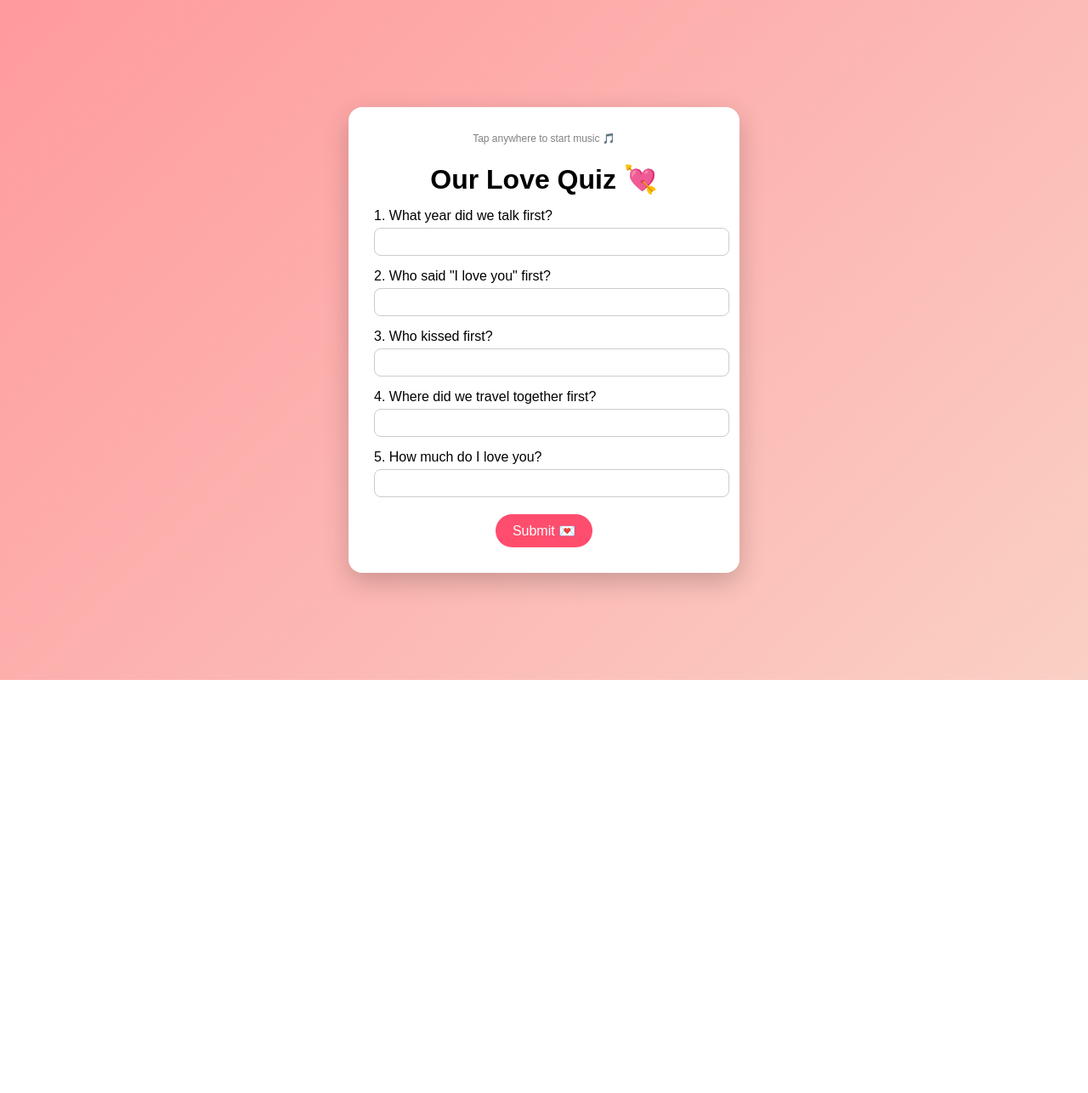
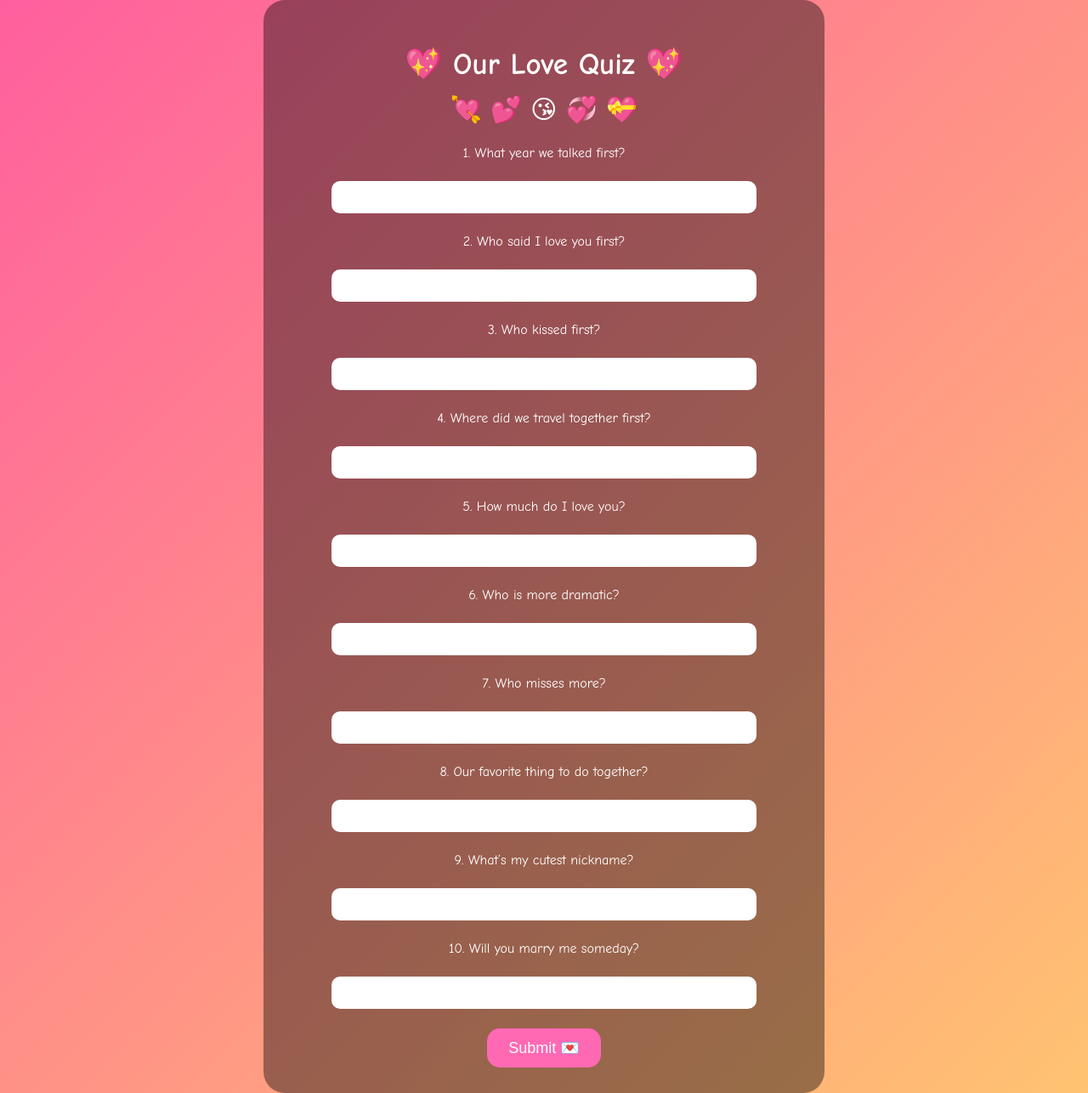
Before and after one commit to agr-nfg/lovely-av, a plain HTML site: page index.html in a window 1280 px wide. Shown: the whole page at 85% size. Before the commit the page ends 800 px from the top, so only its background shows below. Drawn offline with Linux system fonts and the light colour scheme.

Commit message:
Update index.html

```diff
--- a/index.html
+++ b/index.html
@@ -1,121 +1,136 @@
 <!DOCTYPE html>
-<html lang="en">
+<html>
 <head>
-  <meta charset="UTF-8">
-  <title>Our Love Quiz 💖</title>
+  <title>Our Love Quiz 💘</title>
   <style>
     body {
       margin: 0;
-      height: 100vh;
+      min-height: 100vh;
+      background: linear-gradient(to bottom right, #ff5f9e, #ffc371);
       display: flex;
+      justify-content: center;
       align-items: center;
-      justify-content: center;
-      background: linear-gradient(135deg, #ff9a9e, #fad0c4);
-      font-family: Arial, sans-serif;
+      font-family: 'Comic Sans MS', cursive;
+      text-align: center;
+      color: white;
     }
+
     .card {
-      background: white;
+      background: rgba(0,0,0,0.4);
       padding: 30px;
-      border-radius: 16px;
+      border-radius: 25px;
       width: 90%;
-      max-width: 400px;
+      max-width: 600px;
+    }
+
+    h1 {
+      font-size: 2.2em;
+    }
+
+    input {
+      width: 80%;
+      padding: 10px;
+      margin: 8px;
+      border-radius: 10px;
+      border: none;
+      font-size: 16px;
       text-align: center;
-      box-shadow: 0 10px 30px rgba(0,0,0,0.2);
     }
-    h1 { margin-bottom: 10px; }
-    .question { margin-top: 15px; text-align: left; }
-    input {
-      width: 100%;
-      padding: 8px;
-      margin-top: 5px;
-      border-radius: 8px;
-      border: 1px solid #ccc;
+
+    button {
+      margin-top: 15px;
+      padding: 12px 25px;
+      font-size: 18px;
+      border-radius: 15px;
+      border: none;
+      background: hotpink;
+      color: white;
     }
-    button {
-      margin-top: 20px;
-      padding: 10px 20px;
-      border: none;
-      border-radius: 20px;
-      background: #ff4d6d;
-      color: white;
-      font-size: 16px;
+
+    .emoji {
+      font-size: 30px;
+      animation: float 2s infinite alternate;
     }
-    .tap {
-      font-size: 12px;
-      color: gray;
-      margin-bottom: 10px;
+
+    @keyframes float {
+      from { transform: translateY(0); }
+      to { transform: translateY(-10px); }
     }
   </style>
 </head>
-<body>
 
-<audio id="music" src="song.m4a" loop></audio>
+<body onclick="playMusic()">
 
-<div class="card" onclick="playMusic()">
-  <div class="tap">Tap anywhere to start music 🎵</div>
-  <h1>Our Love Quiz 💘</h1>
+<audio id="bgm" loop>
+  <source src="song.m4a" type="audio/mp4">
+</audio>
 
-  <div class="question">
-    1. What year did we talk first?
-    <input id="q1">
-  </div>
+<div class="card">
+  <h1>💖 Our Love Quiz 💖</h1>
+  <div class="emoji">💘 💕 😘 💞 💝</div>
 
-  <div class="question">
-    2. Who said "I love you" first?
-    <input id="q2">
-  </div>
+  <p>1. What year we talked first?</p>
+  <input id="q1">
 
-  <div class="question">
-    3. Who kissed first?
-    <input id="q3">
-  </div>
+  <p>2. Who said I love you first?</p>
+  <input id="q2">
 
-  <div class="question">
-    4. Where did we travel together first?
-    <input id="q4">
-  </div>
+  <p>3. Who kissed first?</p>
+  <input id="q3">
 
-  <div class="question">
-    5. How much do I love you?
-    <input id="q5">
-  </div>
+  <p>4. Where did we travel together first?</p>
+  <input id="q4">
 
-  <button onclick="submitQuiz()">Submit 💌</button>
+  <p>5. How much do I love you?</p>
+  <input id="q5">
+
+  <p>6. Who is more dramatic?</p>
+  <input id="q6">
+
+  <p>7. Who misses more?</p>
+  <input id="q7">
+
+  <p>8. Our favorite thing to do together?</p>
+  <input id="q8">
+
+  <p>9. What’s my cutest nickname?</p>
+  <input id="q9">
+
+  <p>10. Will you marry me someday?</p>
+  <input id="q10">
+
+  <br>
+  <button onclick="check()">Submit 💌</button>
 </div>
 
 <script>
-function playMusic() {
-  document.getElementById("music").play();
+let played = false;
+function playMusic(){
+  if(!played){
+    document.getElementById("bgm").play();
+    played = true;
+  }
 }
 
-function submitQuiz() {
+function check(){
   let score = 0;
 
-  let a1 = q1.value.trim().toLowerCase();
-  let a2 = q2.value.trim().toLowerCase();
-  let a3 = q3.value.trim().toLowerCase();
-  let a4 = q4.value.trim().toLowerCase();
-  let a5 = q5.value.trim().toLowerCase();
+  function ok(ans, arr){
+    return arr.some(a => ans.includes(a));
+  }
 
-  // Q1 – Year
-  if (a1 == "2023" || a1 == "23") score++;
+  if(ok(q1.value.toLowerCase(), ["2023"])) score++;
+  if(ok(q2.value.toLowerCase(), ["av"])) score++;
+  if(ok(q3.value.toLowerCase(), ["agr"])) score++;
+  if(ok(q4.value.toLowerCase(), ["kanyakumari"])) score++;
+  if(ok(q5.value.toLowerCase(), ["infinity","forever","endless"])) score++;
 
-  // Q2 – I love you first
-  if (a2 == "av" || a2 == "adithyan" || a2 == "me") score++;
-
-  // Q3 – Kissed first
-  if (a3 == "agr"|| a3 == "avani" || a3 == "you") score++;
-
-  // Q4 – Travel
-  if (a4.includes("kanya")) score++;
-
-  // Q5 – Love amount
-  if (a5 == "infinity" || a5 == "infinite" || a5 == "∞" || a5 == "endless") score++;
+  // last 5 always counted (love is subjective 😌)
+  score += 5;
 
   localStorage.setItem("score", score);
   window.location.href = "result.html";
 }
-
 </script>
 
 </body>
```
